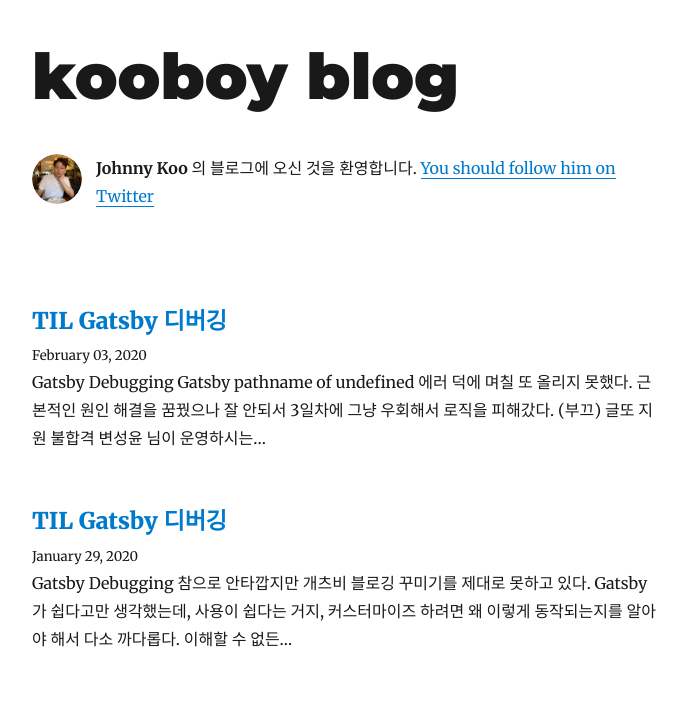
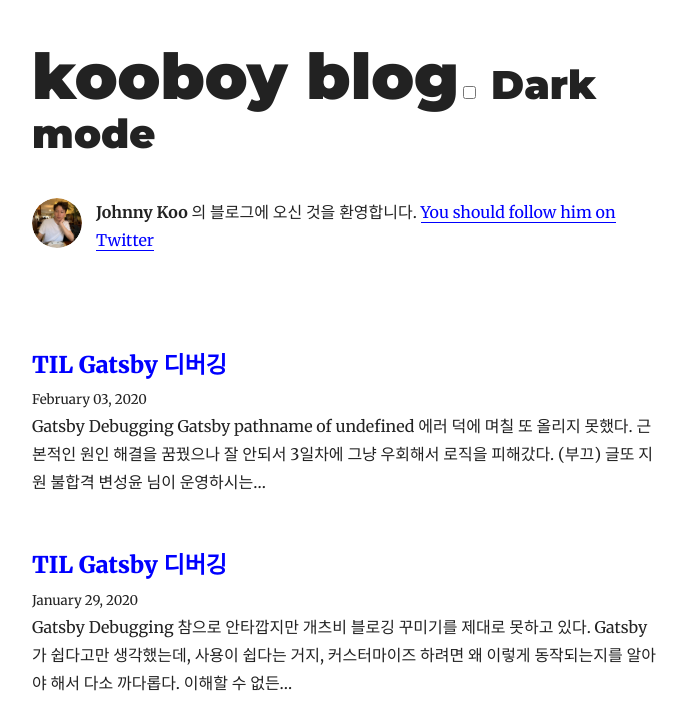
Before and after one commit to johnnykoo84/johnnykoo-blog, a Gatsby site: page / in a window 1280 px wide. Shown: the top 704 px of the page, without its empty margins (293-980 px from the left). Built offline with nearby package versions, Linux system fonts and the light colour scheme; Gatsby itself is replaced by a stand-in of ours; some packages are replaced by stand-ins of ours.

Commit message:
Add dark theme toggle

```diff
--- a/gatsby-config.js
+++ b/gatsby-config.js
@@ -100,5 +100,6 @@ module.exports = {
     },
     `gatsby-plugin-lodash`,
     `gatsby-plugin-styled-components`,
+    "gatsby-plugin-dark-mode",
   ],
 }
--- a/src/components/layout.js
+++ b/src/components/layout.js
@@ -3,6 +3,7 @@ import { Link } from "gatsby"
 import favicon from "../images/favicon.ico"
 import Helmet from "react-helmet"
 import { rhythm, scale } from "../utils/typography"
+import { ThemeToggler } from "gatsby-plugin-dark-mode"
 
 class Layout extends React.Component {
   render() {
@@ -20,9 +21,14 @@ class Layout extends React.Component {
         <>
           <h1
             style={{
-              ...scale(1.5),
+              // ...scale(1.5),
               marginBottom: rhythm(1.5),
               marginTop: 0,
+            }}
+          >
+            <span
+              style={{
+                ...scale(1.5),
               }}
             >
               <Link
@@ -35,6 +41,21 @@ class Layout extends React.Component {
               >
                 {title}
               </Link>
+            </span>
+            <ThemeToggler>
+              {({ theme, toggleTheme }) => (
+                <label>
+                  <input
+                    type="checkbox"
+                    onChange={e =>
+                      toggleTheme(e.target.checked ? "dark" : "light")
+                    }
+                    checked={theme === "dark"}
+                  />{" "}
+                  Dark mode
+                </label>
+              )}
+            </ThemeToggler>
           </h1>
           {/* <ul style={{ listStyle: `none`, float: `right` }}>
             <ListLink to="/">Home</ListLink>
@@ -61,14 +82,42 @@ class Layout extends React.Component {
           >
             {title}
           </Link>
+          <span
+            style={{
+              marginLeft: "18rem",
+            }}
+          >
+            <ThemeToggler>
+              {({ theme, toggleTheme }) => (
+                <label>
+                  <input
+                    type="checkbox"
+                    onChange={e =>
+                      toggleTheme(e.target.checked ? "dark" : "light")
+                    }
+                    checked={theme === "dark"}
+                  />{" "}
+                  Dark mode
+                </label>
+              )}
+            </ThemeToggler>
+          </span>
         </h3>
       )
     }
     return (
       <>
+        <div
+          style={{
+            backgroundColor: "var(--bg)",
+            color: "var(--textNormal)",
+            transition: "color 0.2s ease-out, background 0.2s ease-out",
+          }}
+        >
           <Helmet>
             <link rel="icon" href={favicon} />
           </Helmet>
+
           <div
             style={{
               marginLeft: `auto`,
@@ -85,6 +134,7 @@ class Layout extends React.Component {
               <a href="https://www.gatsbyjs.org">Gatsby</a>
             </footer>
           </div>
+        </div>
       </>
     )
   }
--- /dev/null
+++ b/src/styles/global.css
@@ -0,0 +1,21 @@
+/* global.css */
+
+body {
+  --bg: white;
+  --textNormal: #222;
+  --textTitle: #222;
+  --textLink: blue;
+  --hr: hsla(0, 0%, 0%, 0.2);
+
+  background-color: var(--bg);
+}
+
+body.dark {
+  -webkit-font-smoothing: antialiased;
+
+  --bg: rgb(39, 41, 41);
+  --textNormal: rgba(255, 255, 255, 0.88);
+  --textTitle: white;
+  --textLink: yellow;
+  --hr: hsla(0, 0%, 100%, 0.2);
+}
--- a/src/utils/typography.js
+++ b/src/utils/typography.js
@@ -1,13 +1,24 @@
 import Typography from "typography"
 import Wordpress2016 from "typography-theme-wordpress-2016"
 
-Wordpress2016.overrideThemeStyles = () => {
-  return {
-    "a.gatsby-resp-image-link": {
-      boxShadow: `none`,
-    },
-  }
-}
+import "../styles/global.css"
+
+Wordpress2016.overrideThemeStyles = () => ({
+  a: {
+    color: "var(--textLink)",
+  },
+  // gatsby-remark-autolink-headers - don't underline when hidden
+  "a.anchor": {
+    boxShadow: "none",
+  },
+  // gatsby-remark-autolink-headers - use theme colours for the link icon
+  'a.anchor svg[aria-hidden="true"]': {
+    stroke: "var(--textLink)",
+  },
+  hr: {
+    background: "var(--hr)",
+  },
+})
 
 delete Wordpress2016.googleFonts
 
```
Also changed, not shown: package.json (+5 -4 lines), 2 other files. Lines whose indentation alone changed are shown as unchanged.
